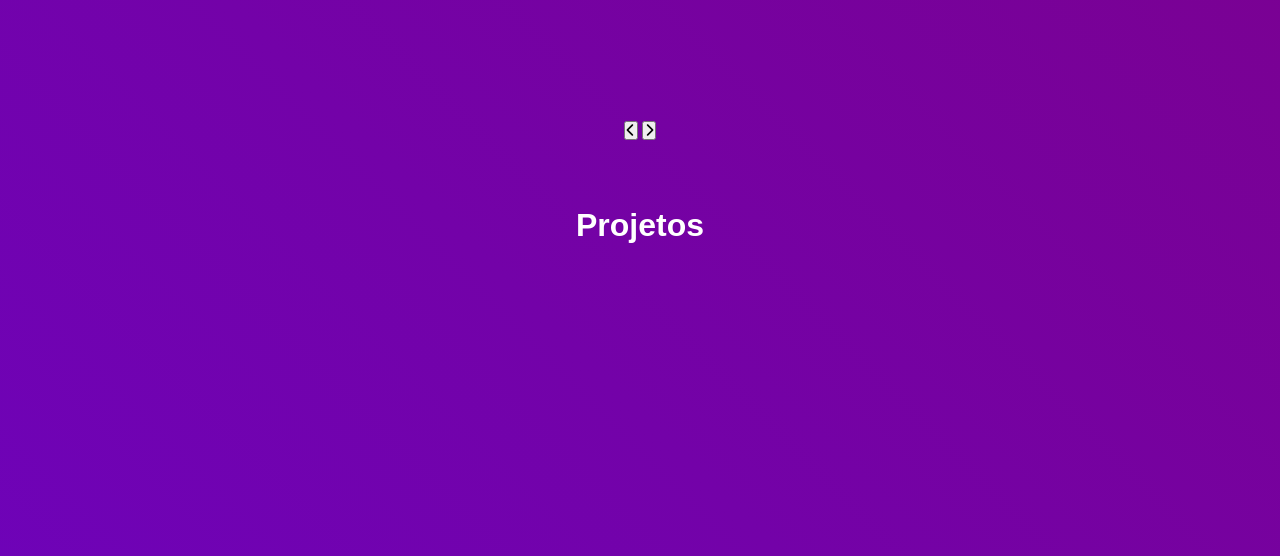
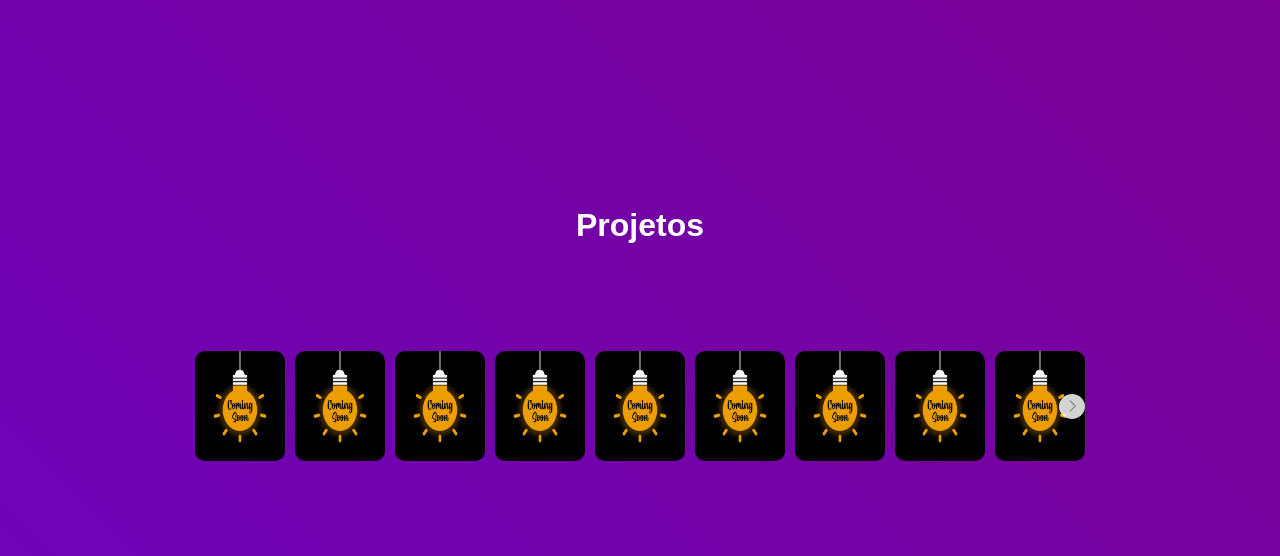
Before and after one commit to LENNANrnz/Portfolio, a plain HTML site: page Index.html in a window 1280 px wide. Shown: the part 1020-1576 px from the top of the page. Drawn offline with Linux system fonts and the light colour scheme.

Commit message:
projeto finalizado

```diff
--- a/Index.html
+++ b/Index.html
@@ -66,7 +66,20 @@
                 <button onclick="scrollhorizontally(1)" id="btnleft" class="btnscroll"><i class="fa-solid fa-chevron-left"></i></button>
                 <button onclick="scrollhorizontally(-1)" id="btnright" class="btnscroll"><i class="fa-solid fa-chevron-right"></i></button>
                     <div class="scrollcontainer">
-                        <div class="scrollcontent"><img src="" alt=""></div>
+                        <div class="scrollcontent"><img src="imagens/soon2.png" alt=""></div>
+                        <div class="scrollcontent"><img src="imagens/soon2.png" alt=""></div>
+                        <div class="scrollcontent"><img src="imagens/soon2.png" alt=""></div>
+                        <div class="scrollcontent"><img src="imagens/soon2.png" alt=""></div>
+                        <div class="scrollcontent"><img src="imagens/soon2.png" alt=""></div>
+                        <div class="scrollcontent"><img src="imagens/soon2.png" alt=""></div>
+                        <div class="scrollcontent"><img src="imagens/soon2.png" alt=""></div>
+                        <div class="scrollcontent"><img src="imagens/soon2.png" alt=""></div>
+                        <div class="scrollcontent"><img src="imagens/soon2.png" alt=""></div>
+                        <div class="scrollcontent"><img src="imagens/soon2.png" alt=""></div>
+                        <div class="scrollcontent"><img src="imagens/soon2.png" alt=""></div>
+                        <div class="scrollcontent"><img src="imagens/soon2.png" alt=""></div>
+                        <div class="scrollcontent"><img src="imagens/soon2.png" alt=""></div>
+                        <div class="scrollcontent"><img src="imagens/soon2.png" alt=""></div>
                     </div>
 
             </div>
--- a/landpage.css
+++ b/landpage.css
@@ -154,6 +154,9 @@ div.mediaicon a:hover {color: black;
 border-radius: 10px;}
 
 div.projetos {background-color:#ff000000;
+	display: flex;
+justify-content: center;
+align-items: center;
 	position: relative;
 	text-align: center;
 height: 570px;}
@@ -163,3 +166,46 @@ position: absolute;
 left: 50%;
 top: 15%;
 transform: translate(-50%);}
+
+div.scroll { width: 900px;
+height: 200px;
+background-color: transparent;
+border-radius: 10px;
+display: flex;
+justify-content: space-between;
+align-items: center;
+flex-direction: row;
+position: relative;
+overflow: hidden;}
+
+div.scrollcontainer {display: flex;
+justify-content: flex-start;
+align-items: center;
+position: absolute;
+flex-direction: row;
+left: 0;
+transition: all .6s ease-out;
+}
+
+div.scrollcontent { width: 80px;
+height: 80px;
+margin: 15px 10px;
+display: flex;
+justify-content: center;
+align-items: center;
+border-radius: 10px;
+transition: all .4s ease-out;}
+
+div.scrollcontent img {width: 90px;
+height: 110px;
+border-radius: 10px;}
+
+.btnscroll {background-color: rgba(255, 255, 255, 0.826);
+color: #999;
+padding: 5px 8px;
+border: 0;
+border-radius: 50%;
+margin: 0 5px;
+z-index: 1;
+cursor: pointer;
+transition: .2s;}
--- a/landpage.js
+++ b/landpage.js
@@ -1 +1,25 @@
-function botaointro() {}
+
+let currentscrollposition = 0;
+let scrollamount = 320;
+
+const scont = document.querySelector(".scrollcontainer");
+const hscroll = document.querySelector(".scroll");
+const btnscrollleft= document.querySelector("#btnleft")
+const btnscrollright= document.querySelector("#btnright")
+
+btnscrollleft.style.opacity = "0";
+
+let maxscroll = -scont.offsetWidth + hscroll.offsetWidth;
+
+function scrollhorizontally(val){currentscrollposition += (val*scrollamount);
+
+    if(currentscrollposition>0){currentscrollposition=0
+        btnscrollleft.style.opacity = "0";}
+        else{btnscrollleft.style.opacity = "1";}
+
+    if(currentscrollposition<maxscroll){currentscrollposition=maxscroll;
+        btnscrollright.style.opacity = "0";}
+    else{btnscrollright.style.opacity = "1";}
+
+scont.style.left = currentscrollposition + "px";
+}
```
Also changed, not shown: imagens/soon2.png (added).
